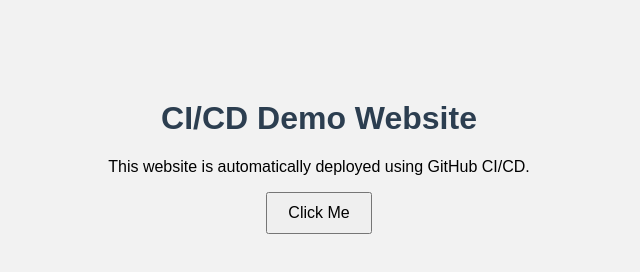
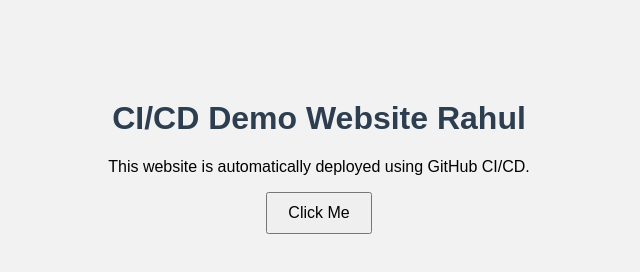
Before and after one commit to Rahulpappula/devops-ci-cd, a plain HTML site: page index.html in a window 1280 px wide. Shown: the whole page, without its empty margins (321-961 px from the left). Drawn offline with Linux system fonts and the light colour scheme.

Commit message:
Update index.html

```diff
--- a/index.html
+++ b/index.html
@@ -7,7 +7,7 @@
 
 <body>
 
-<h1>CI/CD Demo Website</h1>
+<h1>CI/CD Demo Website Rahul </h1>
 <p>This website is automatically deployed using GitHub CI/CD.</p>
 
 <button onclick="showMessage()">Click Me</button>
```
